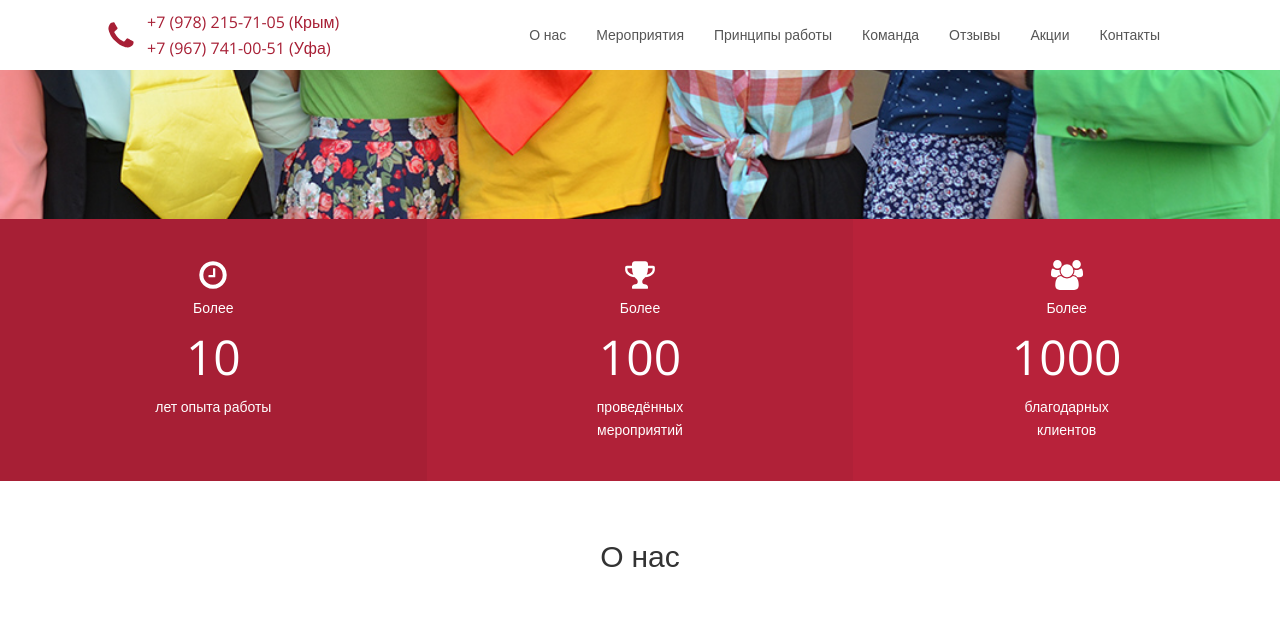
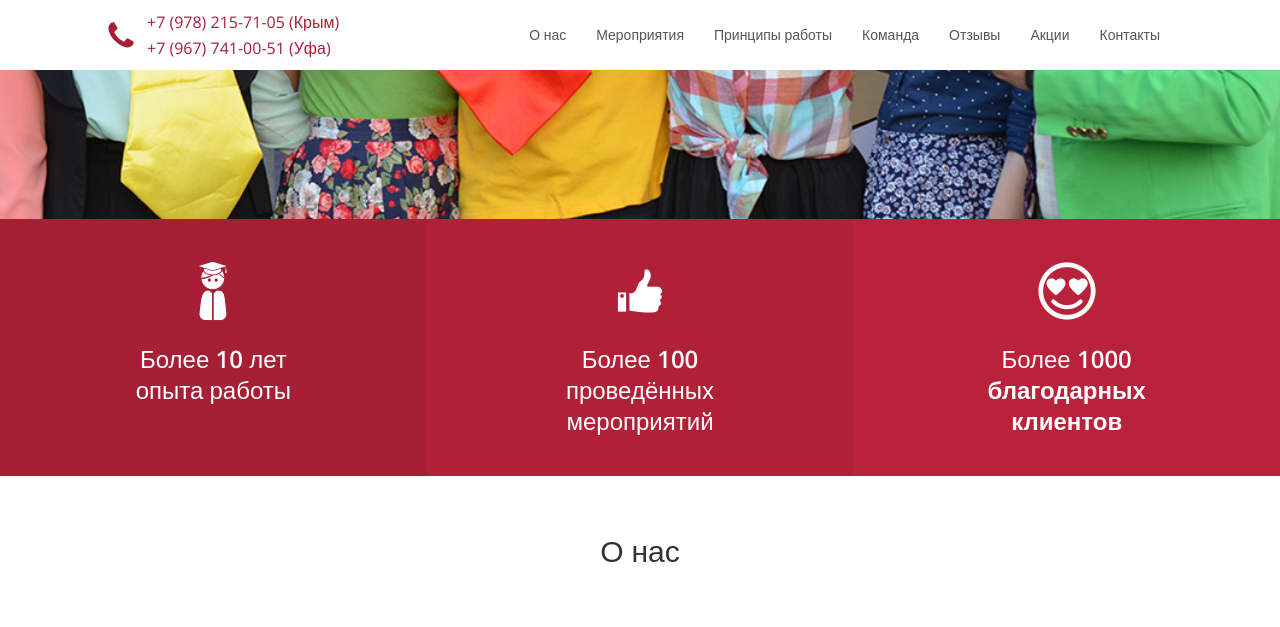
Before and after one commit to verzhinskaya/verzhinskaya.github.io, a Jekyll site: the page built from index.html, in a window 1280 px wide and 1400 px high, scrolled down 563 px. Shown: the top 627 px of the window. Built offline with Jekyll 4.4.1, drawn with Linux system fonts in a browser that asks for light colours; nearby versions of some CDN libraries; grey boxes are pictures that could not be loaded.

Commit message:
New patterns and minor improvements

```diff
--- a/_includes/footer.html
+++ b/_includes/footer.html
@@ -1,5 +1,5 @@
 <!-- Start Footer -->
-<footer class="main-footer">
+<footer class="main-footer" style="background-image: url('{{ site.baseurl }}/img/patterns/60-lines.png');">
     <div class="container-fluid">
 
         <ul class="social">
--- a/_scss/components/_contacts.scss
+++ b/_scss/components/_contacts.scss
@@ -6,6 +6,7 @@
     overflow: hidden;
     color: $white;
     background: lighten($colorPrimary, 4%);
+	background-attachment: fixed;
     h2, h4 {
         color: $white;
     }
--- a/_scss/components/_events.scss
+++ b/_scss/components/_events.scss
@@ -3,6 +3,7 @@
 .events {
     @extend %space;
     background: $colorBg;
+	background-attachment: fixed;
     .row {
         @include breakpoint(small) {
             display: flex;
--- a/_scss/components/_highlights.scss
+++ b/_scss/components/_highlights.scss
@@ -46,7 +46,8 @@
 		width: 100%;
 		padding: $space;
 		margin-bottom: $space;
-		background: url('../img/symphony.png');
+		background-color: #ffffff !important;
+		background: url('../img/patterns/symphony.png');
 		text-align: center;
 		border: 0px solid #dedede;
 		border-radius: 5px;
--- a/_scss/components/_partners.scss
+++ b/_scss/components/_partners.scss
@@ -3,6 +3,7 @@
 .partners {
     @extend %space;
     background: $colorBg;
+	background-attachment: fixed;
     .row {
         @include breakpoint(small) {
             display: flex;
--- a/_scss/components/_three-shade-columns.scss
+++ b/_scss/components/_three-shade-columns.scss
@@ -41,4 +41,15 @@
             @extend %align-right;
         }
     }
+	.img-icon {
+		width: 4rem;
+		height: auto;
+		margin-bottom: 20px;
+	}
+
+	.morethan {
+	  font-size: 1.5rem;
+	  color: $white;
+	  line-height: 130%;
+	}
 }
--- a/_scss/user/_user.scss
+++ b/_scss/user/_user.scss
@@ -1,10 +1,7 @@
 /* USER
 -------------------------------------------------*/
 
-.morethan {
-  font-size: 3rem;
-  color: $white;
-}
+
 
 
 
--- a/index.html
+++ b/index.html
@@ -15,22 +15,19 @@
 <!-- Start 3 columns -->
 <div class="three-shade-col">
     <div class="col-sm-4">
-        <svg class="icon icon-clock-o"><use xlink:href="#icon-clock-o"></use></svg>
-        <br>Более
-		<div class="morethan">10</div>
-		лет опыта работы
+        <!--<svg class="icon icon-clock-o"><use xlink:href="#icon-clock-o"></use></svg>-->
+		<img src="img/icons/wise.png" class="img-icon" alt="Более 10 лет опыта работы">
+        <div class="morethan">Более <strong>10</strong>&nbsp;лет<br>опыта работы</div>
     </div>
     <div class="col-sm-4">
-        <svg class="icon icon-trophy"><use xlink:href="#icon-trophy"></use></svg>
-        <br>Более
-		<div class="morethan">100</div>
-		проведённых<br>мероприятий
+        <!--<svg class="icon icon-trophy"><use xlink:href="#icon-trophy"></use></svg>-->
+		<img src="img/icons/like.png" class="img-icon" alt="Более 100 проведённых мероприятий">
+		<div class="morethan">Более <strong>100</strong><br>проведённых<br>мероприятий</div>
     </div>
     <div class="col-sm-4">
-        <svg class="icon icon-group"><use xlink:href="#icon-group"></use></svg>
-        <br>Более
-		<div class="morethan">1000</div>
-		благодарных<br>клиентов
+        <!--<svg class="icon icon-group"><use xlink:href="#icon-group"></use></svg>-->
+		<img src="img/icons/heart-smiley.png" class="img-icon" alt="Более 1000 благодарных клиентов">
+		<div class="morethan">Более <strong>1000<strong><br>благодарных<br>клиентов</div>
     </div>
 </div>
 <!-- End 3 columns -->
@@ -50,7 +47,7 @@
 <!-- End About -->
 
 <!-- Start Events -->
-<div id="events" class="events" style="background-image: url('{{ site.baseurl }}/img/pattern.png');">
+<div id="events" class="events parallax" style="background-image: url('{{ site.baseurl }}/img/patterns/flowers.png');">
     <div class="container-fluid">
         <h2 class="section-title">Мероприятия</h2>
 
@@ -85,7 +82,7 @@
 
 				<div class="row">
 				{% for highlight in site.data.highlights %}
-					<div class="col-sm-6 col-md-4">
+					<div class="col-sm-12 col-md-6">
 						<div class="highlight-box">
 							<h4>{{ highlight.title }}</h4>
 						</div>
@@ -120,7 +117,7 @@
 <!-- End Our team -->
 
 <!-- Start Testimonials -->
-<div id="testimonials" class="testimonials parallax" style="background-image: url('img/parallax2.jpg');">
+<div id="testimonials" class="testimonials parallax" style="background-image: url('img/testimonials.jpg');">
     <div class="overlay-container">
         <div class="overlay"></div>
         <div class="container-fluid">
@@ -154,7 +151,7 @@
 <!-- End Deals -->
 
 <!-- Start Partners -->
-<div id="partners" class="partners" style="background-image: url('{{ site.baseurl }}/img/symphony.png');">
+<div id="partners" class="partners" style="background-image: url('{{ site.baseurl }}/img/patterns/symphony.png');">
 	<div class="container-fluid">
 		<h2 class="section-title">Партнёры</h2>
 
```
Also changed, not shown: img/bg-verzhinskaya-abstract.jpg (added), img/icons/heart-smiley.png (added), img/icons/like.png (added), img/icons/wise.png (added), img/patterns/60-lines.png (added), img/patterns/crisp-paper-ruffles.png (added), img/patterns/dark-dotted-2.png (added), img/patterns/ecailles.png (renamed from img/ecailles.png), img/patterns/flowers.png (renamed from img/pattern.png), img/patterns/swirl_pattern.png (renamed from img/swirl_pattern.png), img/patterns/symphony.png (renamed from img/symphony.png), 1 other file.
